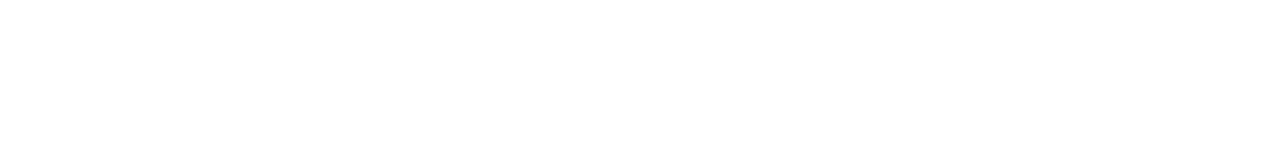
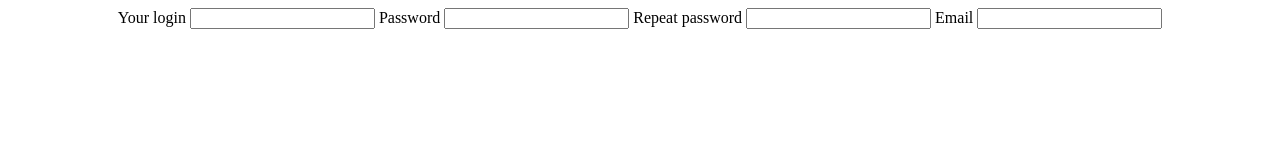
Before and after one commit to OperatorHiKE/Minecrafter, a plain HTML site: page verification.html in a window 1280 px wide. Drawn offline with Linux system fonts and the light colour scheme.

Commit message:
Second commit: verification and authorization pages

```diff
--- /dev/null
+++ b/verification.css
@@ -0,0 +1,3 @@
+body{
+    text-align: center;
+}
--- a/verification.html
+++ b/verification.html
@@ -2,9 +2,24 @@
 <html lang="en">
 <head>
     <meta charset="UTF-8">
-    <title>Title</title>
+    <title>Verification</title>
+    <link rel="stylesheet" href="verification.css">
 </head>
 <body>
+<form>
+    <label>Your login </label>
+    <input type="text"></input>
+    <label>Password</label>
+    <input type="text"></input>
+    <label>Repeat password</label>
+    <input type="text"></input>
+
+    <label>Email</label>
+    <input type="text"></input>
+
+
+</form>
+
 
 </body>
 </html>
```
